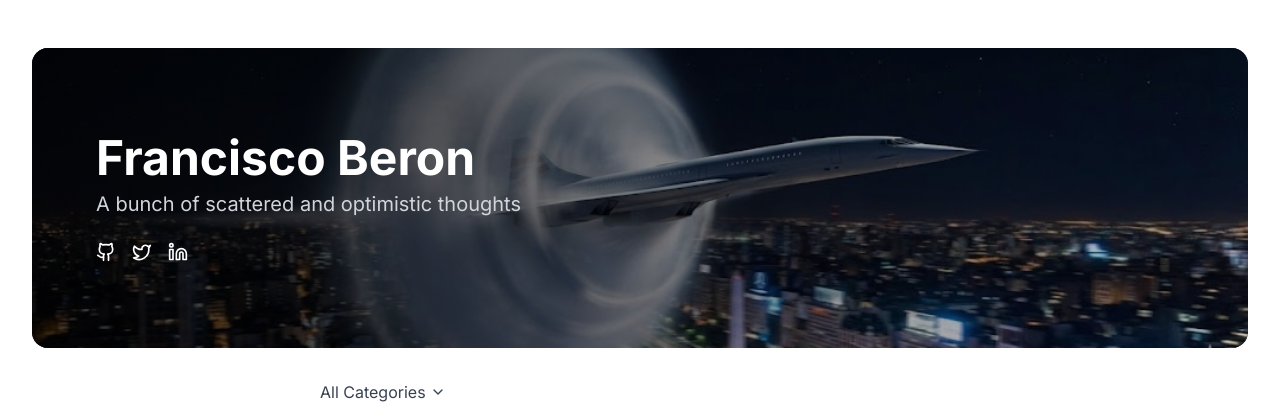
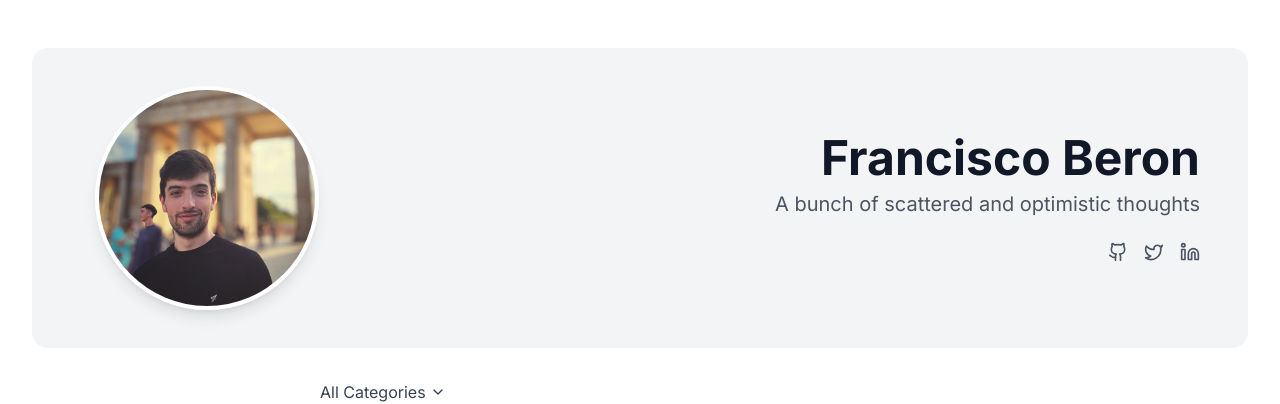
Before and after one commit to FranMBeron/franciscoberon.com, a Next.js app: page / in a window 1280 px wide. Shown: the top 404 px of the page. Built offline with nearby package versions, Linux system fonts and the light colour scheme; no server answers.

Commit message:
Cambio en la posicion de la informacion. Banner eliminado. Uso de foto de perfil.

```diff
--- a/app/page.tsx
+++ b/app/page.tsx
@@ -46,30 +46,32 @@ export default function Home() {
   return (
     <div className="flex flex-col min-h-screen bg-white">
       <main className="flex-1 w-full max-w-7xl mx-auto px-4 md:px-8">
-        {/* Hero Banner with Buenos Aires cityscape */}
+        {/* Hero Section */}
         <section className="w-full mt-12 mb-8">
-          <div className="w-full h-[250px] md:h-[300px] relative overflow-hidden rounded-2xl">
-            {/* Buenos Aires cityscape background */}
-            <div className="absolute inset-0 bg-gray-900">
-              <Image
-                src="/banner-image.png"
-                alt="City skyline at night"
-                fill
-                priority
-                className="object-cover opacity-80"
-              />
-              {/* Overlay gradient for better text readability */}
-              <div className="absolute inset-0 bg-gradient-to-r from-black/70 to-transparent"></div>
-            </div>
+          <div className="w-full h-[250px] md:h-[300px] relative overflow-hidden rounded-2xl bg-gray-100">
+            <div className="h-full flex flex-col md:flex-row">
+              {/* Left side - Profile photo */}
+              <div className="hidden md:flex items-center justify-center md:w-[300px] lg:w-[350px] p-4">
+                <div className="relative w-48 h-48 lg:w-56 lg:h-56 rounded-full overflow-hidden border-4 border-white shadow-lg">
+                  <Image
+                    src="/profile.jpeg"
+                    alt="Francisco Beron"
+                    fill
+                    priority
+                    className="object-cover"
+                  />
+                </div>
+              </div>
 
-            {/* Content container */}
-            <div className="relative z-10 h-full flex flex-col justify-center px-8 md:px-16">
-              <h1 className="text-3xl md:text-4xl lg:text-5xl font-bold text-white leading-tight">Francisco Beron</h1>
-              <p className="text-lg md:text-xl text-gray-300 mt-2 max-w-xl">A bunch of scattered and optimistic thoughts</p>
+              {/* Right side - Text content */}
+              <div className="flex-1 flex flex-col justify-center items-end text-right px-8 md:px-12 py-6 md:py-0">
+                <h1 className="text-3xl md:text-4xl lg:text-5xl font-bold text-gray-900 leading-tight">Francisco Beron</h1>
+                <p className="text-lg md:text-xl text-gray-600 mt-2 max-w-xl">A bunch of scattered and optimistic thoughts</p>
 
-              {/* Social Links - aligned left */}
-              <div className="mt-6 flex justify-start">
-                <SocialLinks textColor="text-white" hoverColor="hover:text-gray-300" />
+                {/* Social Links */}
+                <div className="mt-6 flex justify-end">
+                  <SocialLinks textColor="text-gray-600" hoverColor="hover:text-gray-900" />
+                </div>
               </div>
             </div>
           </div>
```
Also changed, not shown: public/profile.jpeg (added).
